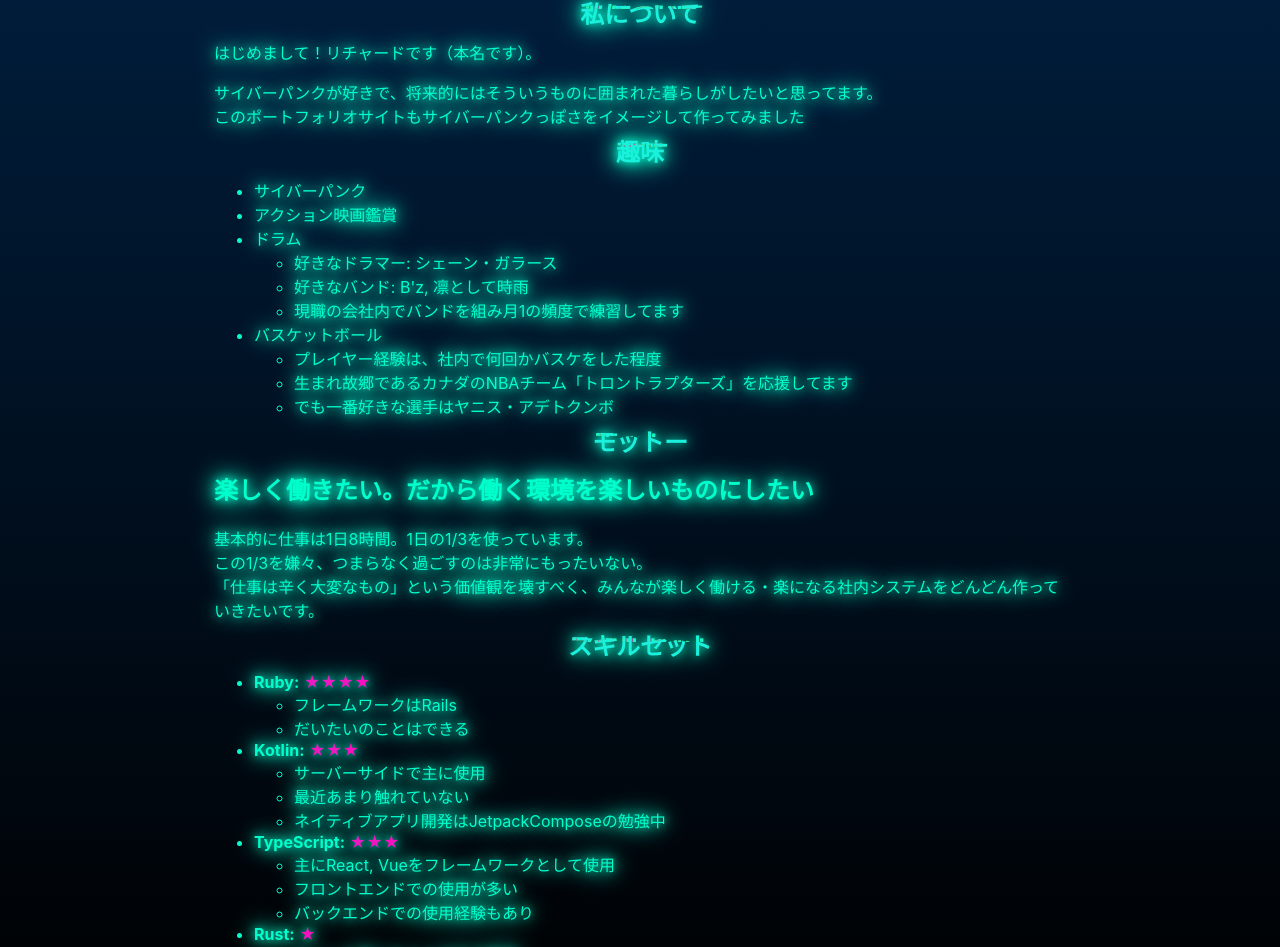
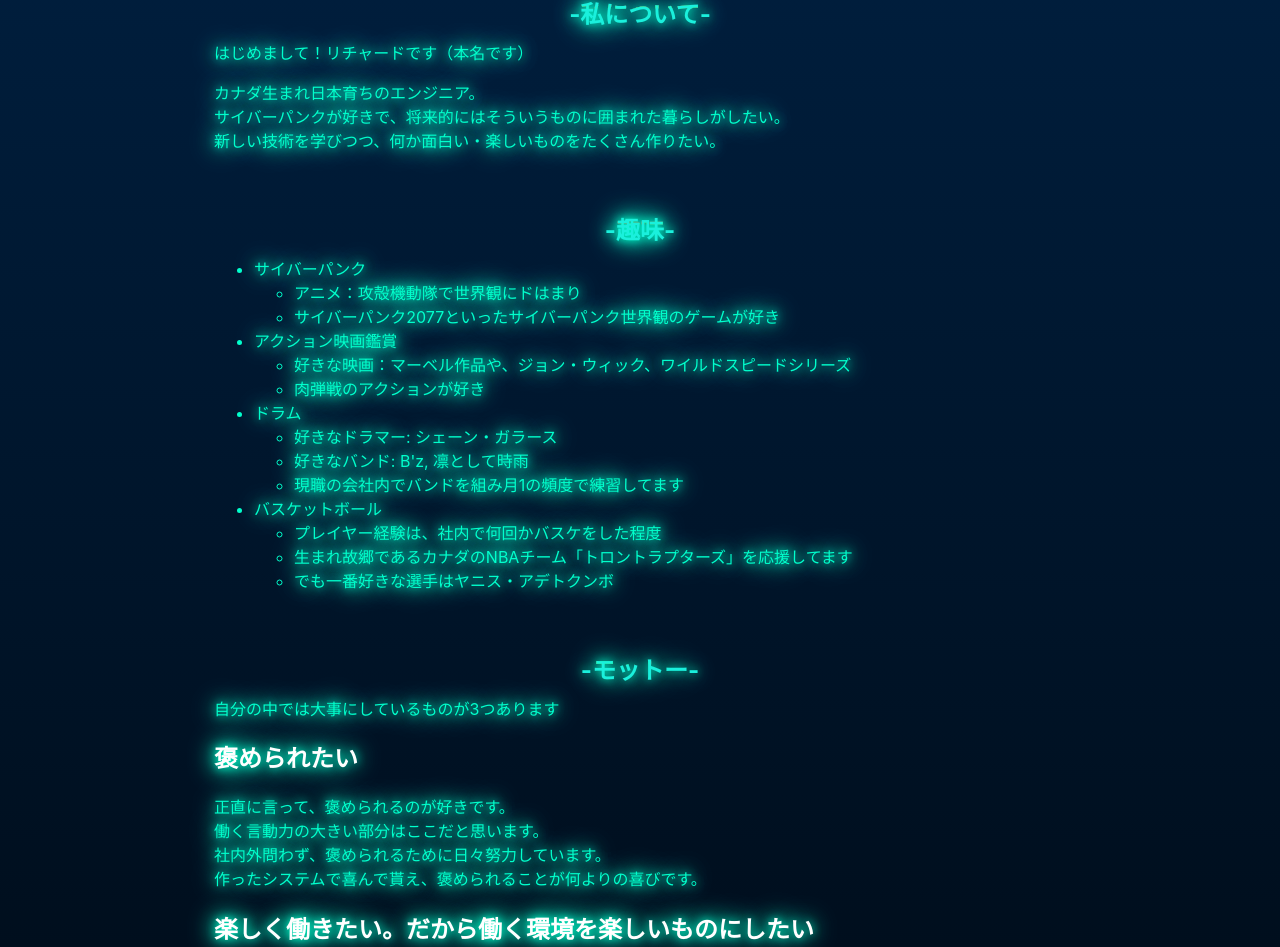
Before and after one commit to Nakanishi21/my-portfolio-app, a React (Create React App) app: page /About in a window 1280 px wide. Shown: the part 95-1042 px from the top of the page. Built offline with nearby package versions, Linux system fonts and the light colour scheme.

Commit message:
プロダクト紹介を追加

```diff
--- a/src/pages/About.tsx
+++ b/src/pages/About.tsx
@@ -18,25 +18,39 @@ const StarRating: React.FC<StarRatingProps> = ({ rating, language }) => {
   );
 };
 
+const SECTION_MARGIN = '70px';
 
 const About: React.FC = () => {
   return (
     <div>
-      <section>
-        <h1 className='glitch-text' data-text="私について">私について</h1>
-        <p>はじめまして！リチャードです（本名です）。</p>
+      <section style={{ marginBottom: SECTION_MARGIN }}>
+        <h1 className='glitch-text' data-text="私について">-私について-</h1>
+        <p>はじめまして！リチャードです（本名です）</p>
         <p>
-          サイバーパンクが好きで、将来的にはそういうものに囲まれた暮らしがしたいと思ってます。<br />
-          このポートフォリオサイトもサイバーパンクっぽさをイメージして作ってみました
+          カナダ生まれ日本育ちのエンジニア。<br />
+          サイバーパンクが好きで、将来的にはそういうものに囲まれた暮らしがしたい。<br />
+          新しい技術を学びつつ、何か面白い・楽しいものをたくさん作りたい。
         </p>
         <p></p>
       </section>
 
-      <section>
-        <h2 className='glitch-text' data-text="趣味">趣味</h2>
+      <section style={{ marginBottom: SECTION_MARGIN }}>
+        <h2 className='glitch-text' data-text="趣味">-趣味-</h2>
         <ul>
-          <li>サイバーパンク</li>
-          <li>アクション映画鑑賞</li>
+          <li>
+            サイバーパンク
+            <ul>
+              <li>アニメ：攻殻機動隊で世界観にドはまり</li>
+              <li>サイバーパンク2077といったサイバーパンク世界観のゲームが好き</li>
+            </ul>
+          </li>
+          <li>
+            アクション映画鑑賞
+              <ul>
+                <li>好きな映画：マーベル作品や、ジョン・ウィック、ワイルドスピードシリーズ</li>
+                <li>肉弾戦のアクションが好き</li>
+              </ul>
+          </li>
           <li>
             ドラム
             <ul>
@@ -56,19 +70,39 @@ const About: React.FC = () => {
         </ul>
       </section>
 
-      <section>
-        <h1 className='glitch-text' data-text="モットー">モットー</h1>
-        <h2>楽しく働きたい。だから働く環境を楽しいものにしたい</h2>
+      <section style={{ marginBottom: SECTION_MARGIN }}>
+        <h1 className='glitch-text' data-text="モットー">-モットー-</h1>
+        <p>自分の中では大事にしているものが3つあります</p>
+
+        <h2 style={{color: "white"}}>褒められたい</h2>
+        <p>
+          正直に言って、褒められるのが好きです。<br />
+          働く言動力の大きい部分はここだと思います。<br />
+          社内外問わず、褒められるために日々努力しています。<br />
+          作ったシステムで喜んで貰え、褒められることが何よりの喜びです。
+        </p>
+
+        <h2 style={{color: "white"}}>楽しく働きたい。だから働く環境を楽しいものにしたい</h2>
         <p>
           基本的に仕事は1日8時間。1日の1/3を使っています。<br />
           この1/3を嫌々、つまらなく過ごすのは非常にもったいない。<br />
-          「仕事は辛く大変なもの」という価値観を壊すべく、みんなが楽しく働ける・楽になる社内システムをどんどん作っていきたいです。<br />
+          「仕事は辛く大変なもの」というみたいな諦めた考えは壊していきたい。<br />
+          みんなが楽しく働ける・楽になる社内システムをどんどん作っていきたいです。<br />
         </p>
-        <p></p>
+
+        <h2 style={{color: "white"}}>チームでハイタッチ</h2>
+        <p>
+          一人での成果も大切ですが、何か大きな目標を達成するには、チームワークが不可欠だと感じます。<br />
+          小さな仕事やタスクでは一人でこなすこともできますが、本質的には協力が必要な瞬間があります。<br />
+          個人の達成感はある一方で、大きなプロジェクトや目標に取り組む際は、チームで協力することがより意味深く、楽しいものとなります。<br />
+          個人の成功が100であれば、それをチームで達成した時の喜びは100×チームの人数分に相当すると考えています。<br />
+          一人で進めることも大切な場面もありますが、チーム全体が力を合わせお互いのベストを尽くし協力しあえば、喜びも倍増すると思います。<br />
+          ですので、みんなで協力し合って、共に喜びを分かち合いましょう！ハイタッチ！
+        </p>
       </section>
 
-      <section>
-        <h2 className='glitch-text' data-text="スキルセット">スキルセット</h2>
+      <section style={{ marginBottom: SECTION_MARGIN }}>
+        <h2 className='glitch-text' data-text="スキルセット">-スキルセット-</h2>
         <ul>
           <li>
             <StarRating rating={4} language="Ruby" />
--- a/src/pages/Career.tsx
+++ b/src/pages/Career.tsx
@@ -7,7 +7,7 @@ const Career: React.FC = () => {
   return (
     <div>
       <h1 className='glitch-text' data-text="経歴">経歴</h1>
-      <h2>学歴</h2>
+      <h2 style={{color: "white"}}>学歴</h2>
       <Education
         school="京都産業大学 コンピュータ理工学部"
         degree="学士号"
@@ -28,7 +28,7 @@ const Career: React.FC = () => {
         ]}
       />
 
-      <h2>職歴</h2>
+      <h2 style={{color: "white"}}>職歴</h2>
       <WorkExperience
         company="日星電気株式会社"
         position="社内SE"
@@ -46,7 +46,7 @@ const Career: React.FC = () => {
       <WorkExperience
         company="株式会社ダブルクロップ"
         position="エンジニア（2021年から社内ではリーダーポジション）"
-        year="2018-present"
+        year="2018-現在"
         sentences={[
           "SESとして様々なプロジェクトに参画。フロントエンド・バックエンド双方の開発に携わる。",
           "フロントエンドの開発ではTypeScriptとVueもしくはReactを用いた開発を行っている。",
--- a/src/pages/Home.tsx
+++ b/src/pages/Home.tsx
@@ -4,7 +4,9 @@ const Hello: React.FC = () => {
   return (
     <div>
       <h1>Hello!</h1>
-      <p>Welcome to my portfolio.</p>
+      <p>私のポートフォリオサイトへようこそ！</p>
+      <p>このサイトでは私の紹介をしつつ、Webフロントの技術をいろいろ試したりしてます。</p>
+      <p>サイバーパンクが好きなので、それっぽい感じで作ってます。</p>
     </div>
   );
 };
--- a/src/pages/Products.tsx
+++ b/src/pages/Products.tsx
@@ -1,10 +1,59 @@
 import React from 'react';
+import '../components/Glitch.css'
+import { Button, Card, CardContent, Typography } from '@mui/material';
+import "../style.css";
+
+interface MyProduct {
+  name: string;
+  description: string;
+  githubLink: string;
+}
 
 const Products: React.FC = () => {
+  const myProducts: MyProduct[] = [
+    {
+      name: 'DecoText',
+      description: '指定範囲の文字列をギャル文字に変換するVScodeの拡張を作成した。',
+      githubLink: 'https://github.com/Nakanishi21/DecoText',
+    },
+    {
+      name: 'GATHER-BUGIUGI',
+      description: 'バーチャルオフィス「gather」で実行できる、漫画呪術廻戦に登場する能力「不義遊戯」を再現。\n拍手リアクションで指定したユーザー二人の位置を入れ替える。',
+      githubLink: 'https://github.com/Nakanishi21/gather-bugiugi',
+    },
+    {
+      name: 'BMI計算アプリ',
+      description: 'ネイティブアプリ開発の画面操作等基本的な事の練習として、BMI計算アプリを作成した。',
+      githubLink: 'https://github.com/Nakanishi21/MyBMICalc',
+    },
+    {
+      name: '仮想通貨レート確認アプリ',
+      description: 'ネイティブアプリ開発のAPI通信やコルーチンの練習として、仮想通貨レート確認アプリを作成した。',
+      githubLink: 'https://github.com/Nakanishi21/CoinRate',
+    },
+  ];
+
   return (
     <div>
-      <h1>過去に作ったプロダクト</h1>
-      <p>Welcome to my portfolio.</p>
+      <h1 className='glitch-text' data-text="作ったプロダクト">作ったプロダクト</h1>
+
+      <div style={{ marginTop: '30px' }}>
+      {myProducts.map((project, index) => (
+        <Card key={index} style={{ background: 'transparent', border: '1px solid #ccc', borderRadius: '8px', padding: '16px', marginBottom: '16px', color: '#00ffcc' }}>
+          <CardContent>
+            <Typography variant="h5" component="div" color={"white"} style={{ marginBottom: '10px' }}>
+              {project.name}
+            </Typography>
+            <Typography style={{ marginLeft: '10px', marginBottom: '30px' }} sx={{ whiteSpace: 'pre-line' }}>
+              {project.description}
+            </Typography>
+            <Button variant="contained" href={project.githubLink} target="_blank" rel="noopener noreferrer">
+              GitHub リポジトリ
+            </Button>
+          </CardContent>
+        </Card>
+      ))}
+      </div>
     </div>
   );
 };
--- /dev/null
+++ b/src/style.css
@@ -0,0 +1,3 @@
+.text {
+    white-space: pre-wrap;
+  }
```
